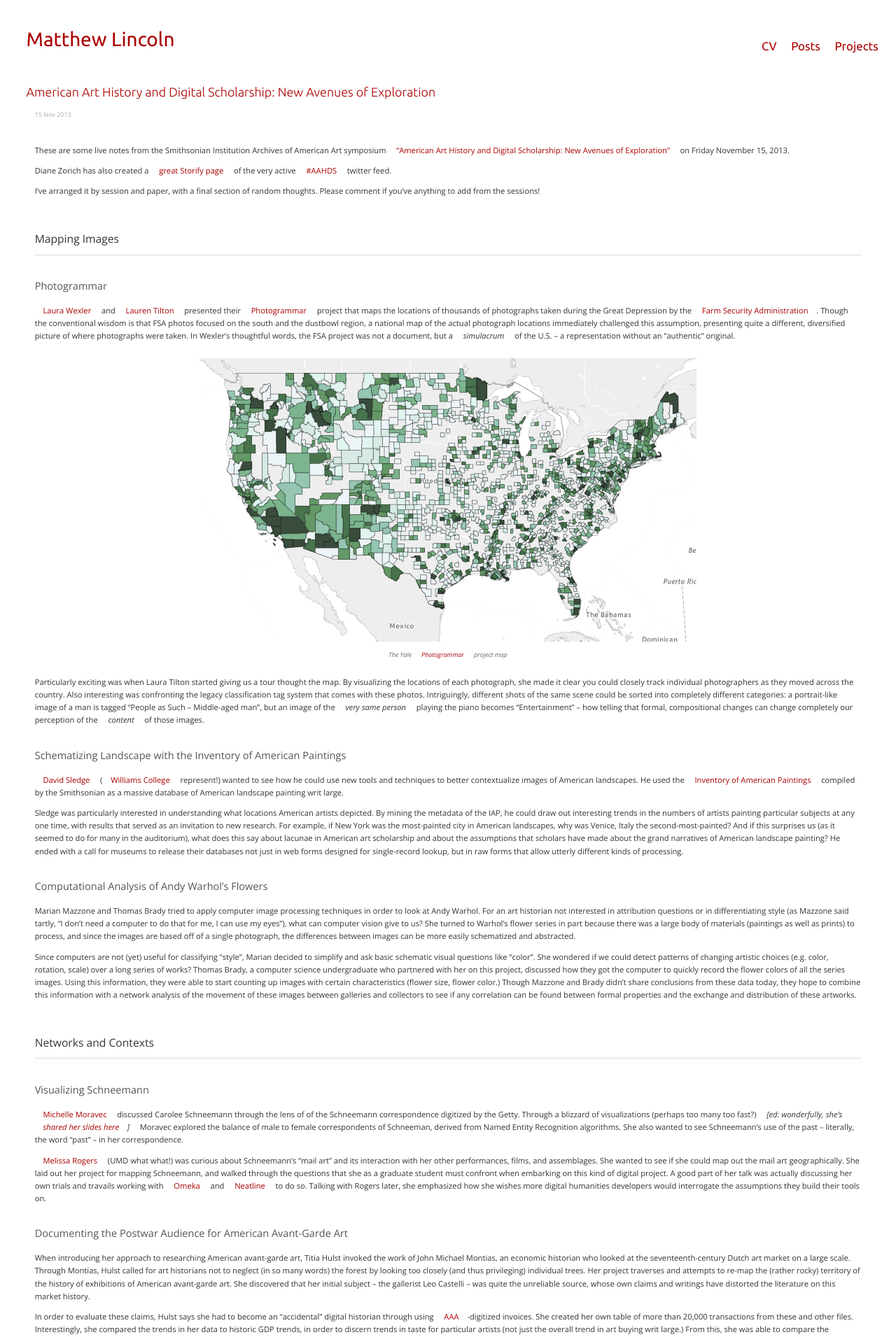
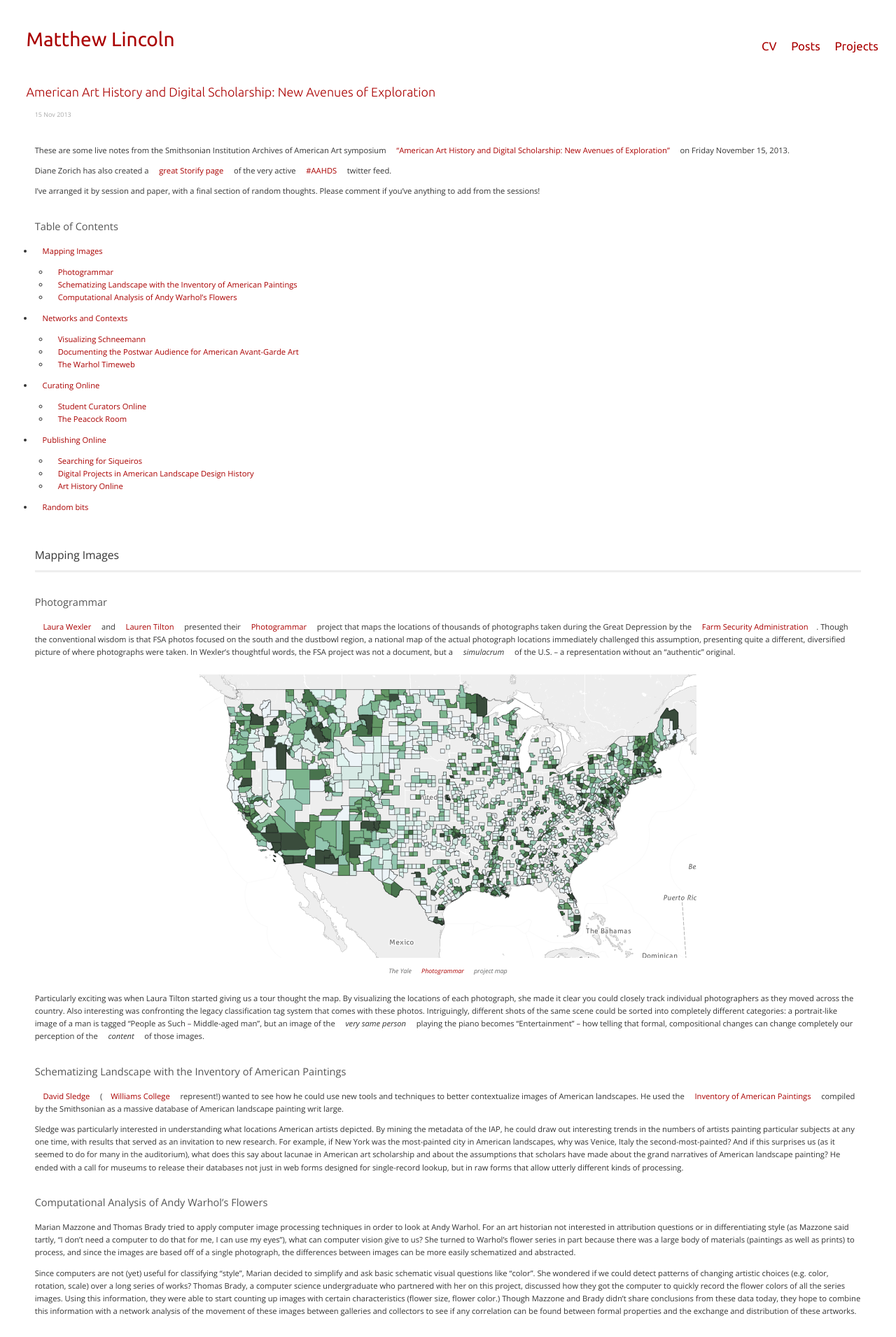
Before and after one commit to mdlincoln/mdlincoln.github.io, a Jekyll site: the page built from _posts/2013-11-15-american-art-history-and-digital-scholarship.md, in a window 1280 px wide. Shown: the top 1911 px of the page at 70% size. Built offline with Jekyll 4.4.1, drawn with Linux system fonts in a browser that asks for light colours; comment, search, counter and statistics services are not loaded.

Commit message:
Create ToC for AAHDS post with CSS style

```diff
--- a/_posts/2013-11-15-american-art-history-and-digital-scholarship.md
+++ b/_posts/2013-11-15-american-art-history-and-digital-scholarship.md
@@ -13,6 +13,12 @@ These are some live notes from the Smithsonian Institution Archives of American
 Diane Zorich has also created a [great Storify page](http://storify.com/dzorich/american-art-history-and-digital-scholarship-1?utm_medium=sfy.co-twitter&utm_source=t.co&utm_campaign=&awesm=sfy.co_cUSj&utm_content=storify-pingback) of the very active [#AAHDS](https://twitter.com/search?q=aahds) twitter feed.
 
 I've arranged it by session and paper, with a final section of random thoughts. Please comment if you've anything to add from the sessions!
+
+## Table of Contents
+{:.no_toc}
+
+* Table of Contents
+{:toc}
 
 # Mapping Images
 
--- a/css/main.css
+++ b/css/main.css
@@ -295,6 +295,14 @@ article li {
   margin-bottom: 1em;
 }
 
+article #markdown-toc {
+  margin-left: 1em;
+}
+
+article #markdown-toc li {
+  margin: 0em;
+}
+
 code,
 pre {
   font-family: Menlo, "Courier New", monospace;
```
